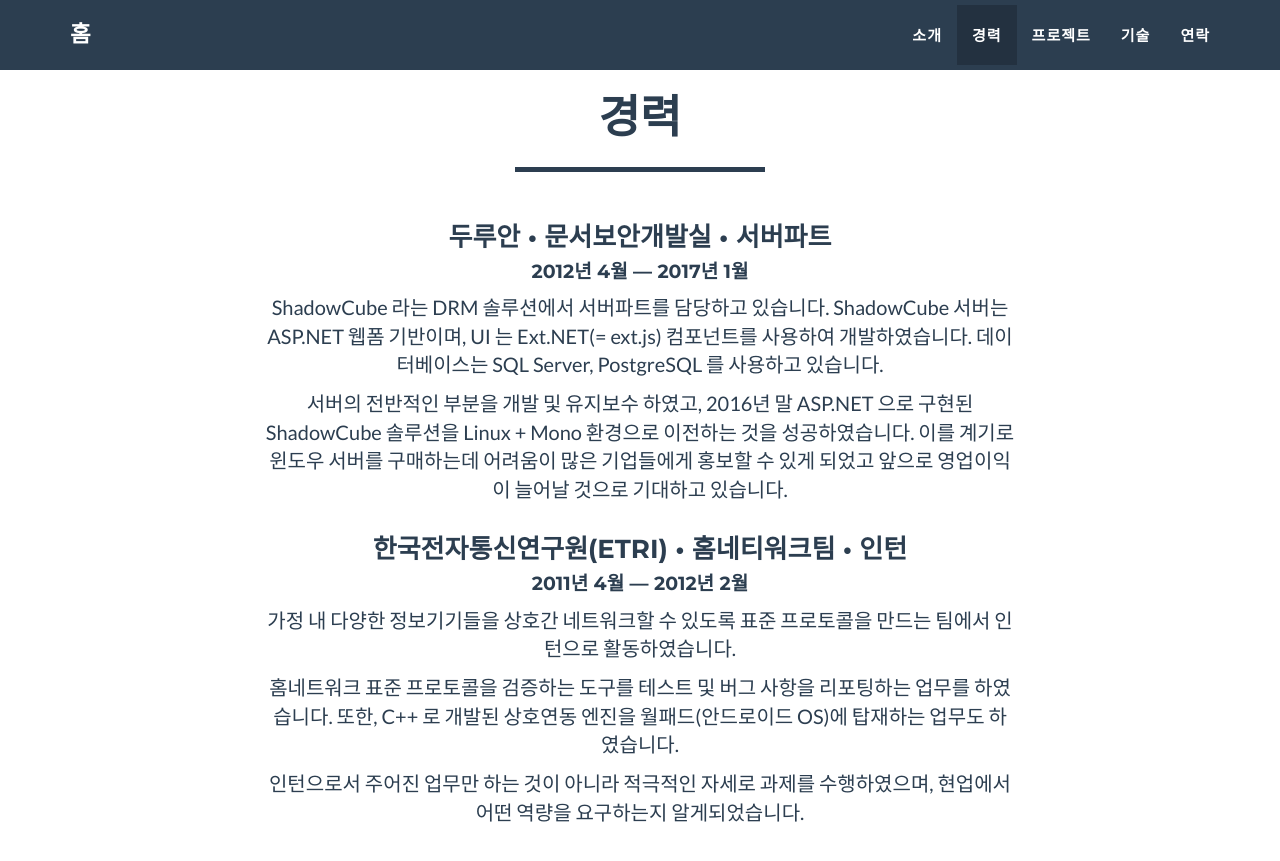
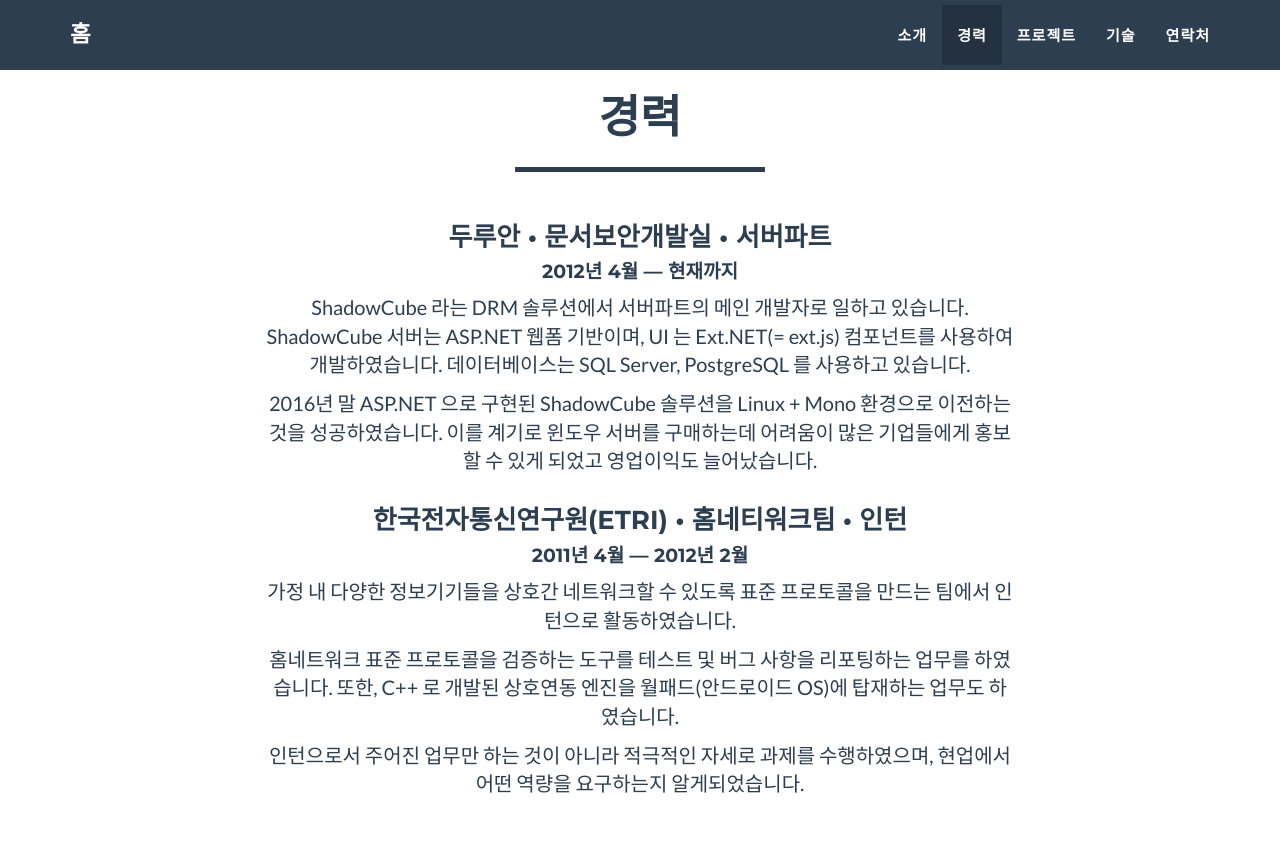
Before and after one commit to insung/insung.github.com, a Jekyll site: the page built from index.html, in a window 1280 px wide and 900 px high, scrolled down 1267 px. Shown: the top 861 px of the window. Built offline with Jekyll 4.4.1, drawn with Linux system fonts in a browser that asks for light colours.

Commit message:
update pages

```diff
--- a/_includes/career.html
+++ b/_includes/career.html
@@ -11,9 +11,9 @@
         <div class="row">
             <div class="col-lg-8 col-lg-offset-2 text-center">
                 <h3>두루안 &bull; 문서보안개발실 &bull; 서버파트</h3>
-                <h4>2012년 4월 &mdash; 2017년 1월</h4>
-                <p>ShadowCube 라는 DRM 솔루션에서 서버파트를 담당하고 있습니다. ShadowCube 서버는 ASP.NET 웹폼 기반이며, UI 는 Ext.NET(= ext.js) 컴포넌트를 사용하여 개발하였습니다. 데이터베이스는 SQL Server, PostgreSQL 를 사용하고 있습니다.</p>
-                <p>서버의 전반적인 부분을 개발 및 유지보수 하였고, 2016년 말 ASP.NET 으로 구현된 ShadowCube 솔루션을 Linux + Mono 환경으로 이전하는 것을 성공하였습니다. 이를 계기로 윈도우 서버를 구매하는데 어려움이 많은 기업들에게 홍보할 수 있게 되었고 앞으로 영업이익이 늘어날 것으로 기대하고 있습니다.</p>
+                <h4>2012년 4월 &mdash; 현재까지</h4>
+                <p>ShadowCube 라는 DRM 솔루션에서 서버파트의 메인 개발자로 일하고 있습니다. ShadowCube 서버는 ASP.NET 웹폼 기반이며, UI 는 Ext.NET(= ext.js) 컴포넌트를 사용하여 개발하였습니다. 데이터베이스는 SQL Server, PostgreSQL 를 사용하고 있습니다.</p>
+                <p>2016년 말 ASP.NET 으로 구현된 ShadowCube 솔루션을 Linux + Mono 환경으로 이전하는 것을 성공하였습니다. 이를 계기로 윈도우 서버를 구매하는데 어려움이 많은 기업들에게 홍보할 수 있게 되었고 영업이익도 늘어났습니다.</p>
             </div>
             <div class="col-lg-8 col-lg-offset-2 text-center">
                 <h3>한국전자통신연구원(ETRI) &bull; 홈네티워크팀 &bull; 인턴</h3>
--- a/_includes/nav.html
+++ b/_includes/nav.html
@@ -31,7 +31,7 @@
                         <a href="#skills">기술</a>
                     </li>
                     <li class="page-scroll">
-                        <a href="#contact">연락</a>
+                        <a href="#contact">연락처</a>
                     </li>
                 </ul>
             </div>
```
Also changed, not shown: README.md.
